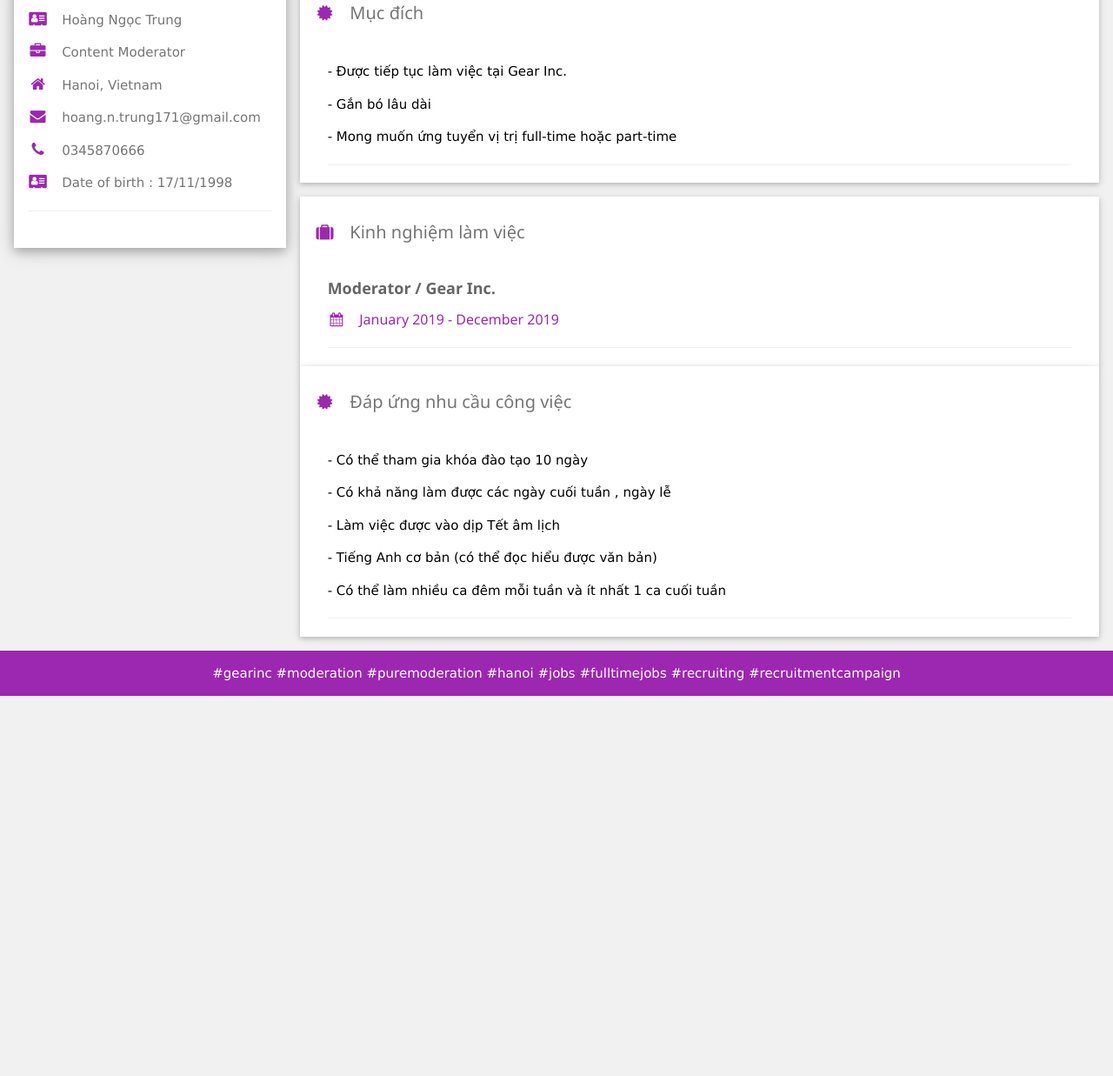
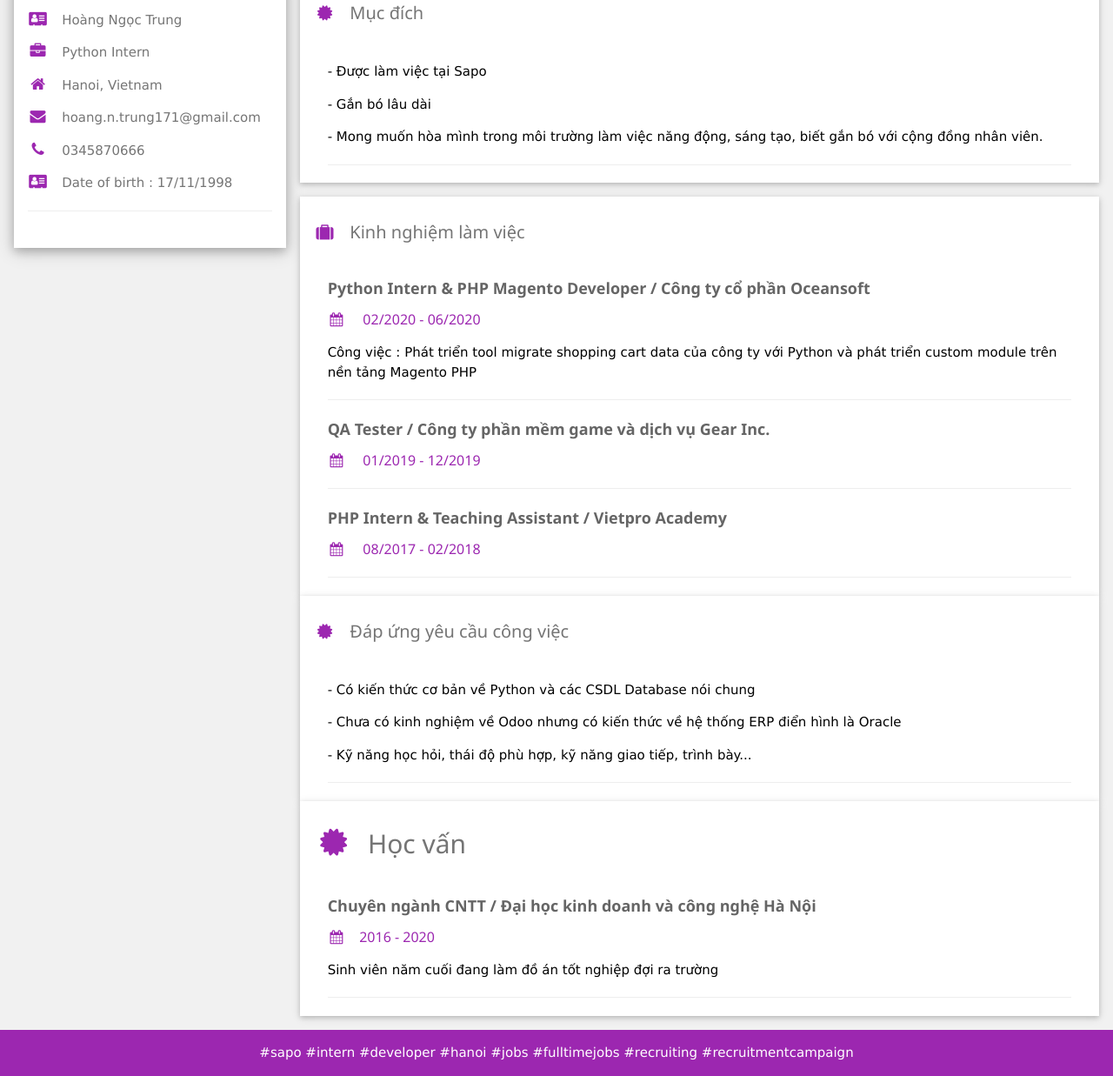
Before and after one commit to subzeroproject/fresher-python, a plain HTML site: page index.html in a window 1280 px wide. Shown: the part 42-1279 px from the top of the page at 87% size. Before the commit the page ends 842 px from the top, so only its background shows below. Drawn offline with Linux system fonts and the light colour scheme.

Commit message:
Update index.html

```diff
--- a/index.html
+++ b/index.html
@@ -235,7 +235,7 @@ hr{border:0;border-top:1px solid #eee;margin:20px 0}
         </div>
         <div class="w3-container">
           <p><i class="fa fa-address-card fa-fw w3-margin-right w3-large w3-text-purple"></i>Hoàng Ngọc Trung</p>
-          <p><i class="fa fa-briefcase fa-fw w3-margin-right w3-large w3-text-purple"></i>Content Moderator</p>
+          <p><i class="fa fa-briefcase fa-fw w3-margin-right w3-large w3-text-purple"></i>Python Intern</p>
           <p><i class="fa fa-home fa-fw w3-margin-right w3-large w3-text-purple"></i>Hanoi, Vietnam</p>
           <p><i class="fa fa-envelope fa-fw w3-margin-right w3-large w3-text-purple"></i>hoang.n.trung171@gmail.com</p>
           <p><i class="fa fa-phone fa-fw w3-margin-right w3-large w3-text-purple"></i>0345870666</p>
@@ -255,9 +255,9 @@ hr{border:0;border-top:1px solid #eee;margin:20px 0}
       <div class="w3-container w3-card-2 w3-white w3-margin-bottom">
         <h4 class="w3-text-grey w3-padding-16"><i class="fa fa-certificate fa-fw w3-margin-right w3-xxsmall w3-text-purple"></i>Mục đích</h4>
         <div class="w3-container">
-          <p>- Được tiếp tục làm việc tại Gear Inc.</p>
+          <p>- Được làm việc tại Sapo</p>
           <p>- Gắn bó lâu dài </p>
-          <p>- Mong muốn ứng tuyển vị trị full-time hoặc part-time
+          <p>- Mong muốn hòa mình trong môi trường làm việc năng động, sáng tạo, biết gắn bó với cộng đồng nhân viên.</p>
 
           <hr>
         </div>
@@ -267,24 +267,39 @@ hr{border:0;border-top:1px solid #eee;margin:20px 0}
       <div class="w3-container w3-card w3-white">
         <h4 class="w3-text-grey w3-padding-16"><i class="fa fa-suitcase fa-fw w3-margin-right w3-xxsmall w3-text-purple"></i>Kinh nghiệm làm việc</h4>
         <div class="w3-container">
-          <h5 class="w3-opacity"><b>Moderator / Gear Inc.</b></h5>
-          <h6 class="w3-text-purple"><i class="fa fa-calendar fa-fw w3-margin-right"></i>January 2019 - December 2019</h6>
+          <h5 class="w3-opacity"><b>Python Intern & PHP Magento Developer / Công ty cổ phần Oceansoft</b></h5>
+          <h6 class="w3-text-purple"><i class="fa fa-calendar fa-fw w3-margin-right"></i> 02/2020 - 06/2020 </h6>
+          <p> Công việc : Phát triển tool migrate shopping cart data của công ty với Python và phát triển custom module trên nền tảng Magento PHP </p>
+          <hr>
+          <h5 class="w3-opacity"><b>QA Tester / Công ty phần mềm game và dịch vụ Gear Inc.</b></h5>
+          <h6 class="w3-text-purple"><i class="fa fa-calendar fa-fw w3-margin-right"></i> 01/2019 - 12/2019 </h6>
+          <hr>
+          <h5 class="w3-opacity"><b>PHP Intern & Teaching Assistant / Vietpro Academy</b></h5>
+          <h6 class="w3-text-purple"><i class="fa fa-calendar fa-fw w3-margin-right"></i> 08/2017 - 02/2018 </h6>
           <hr>
         </div>
       </div>
 
       <div class="w3-container w3-card-2 w3-white">
-        <h4 class="w3-text-grey w3-padding-16"><i class="fa fa-certificate fa-fw w3-margin-right w3-xxsmall w3-text-purple"></i>Đáp ứng nhu cầu công việc</h4>
+        <h4 class="w3-text-grey w3-padding-16"><i class="fa fa-certificate fa-fw w3-margin-right w3-xxsmall w3-text-purple"></i>Đáp ứng yêu cầu công việc</h4>
         <div class="w3-container">
-          <p>- Có thể tham gia khóa đào tạo 10 ngày</p>
-          <p>- Có khả năng làm được các ngày cuối tuần , ngày lễ</p>
-          <p>- Làm việc được vào dịp Tết âm lịch</p>
-          <p>- Tiếng Anh cơ bản (có thể đọc hiểu được văn bản)</p>
-          <p>- Có thể làm nhiều ca đêm mỗi tuần và ít nhất 1 ca cuối tuần</p>
+          <p>- Có kiến thức cơ bản về Python và các CSDL Database nói chung</p>
+          <p>- Chưa có kinh nghiệm về Odoo nhưng có kiến thức về hệ thống ERP điển hình là Oracle</p>
+          <p>- Kỹ năng học hỏi, thái độ phù hợp, kỹ năng giao tiếp, trình bày...</p>
 
           <hr>
         </div>
 
+      </div>
+
+      <div class="w3-container w3-card w3-white">
+        <h2 class="w3-text-grey w3-padding-16"><i class="fa fa-certificate fa-fw w3-margin-right w3-xxlarge w3-text-purple"></i>Học vấn</h2>
+        <div class="w3-container">
+          <h5 class="w3-opacity"><b>Chuyên ngành CNTT / Đại học kinh doanh và công nghệ Hà Nội</b></h5>
+          <h6 class="w3-text-purple"><i class="fa fa-calendar fa-fw w3-margin-right"></i>2016 - 2020</h6>
+          <p> Sinh viên năm cuối đang làm đồ án tốt nghiệp đợi ra trường</p>
+          <hr>
+        </div>
       </div>
 
     <!-- End Right Column -->
@@ -297,7 +312,7 @@ hr{border:0;border-top:1px solid #eee;margin:20px 0}
 </div>
 
 <footer class="w3-container w3-purple w3-center w3-margin-top">
-  <p> #gearinc #moderation #puremoderation #hanoi #jobs #fulltimejobs #recruiting #recruitmentcampaign </p>
+  <p> #sapo #intern #developer #hanoi #jobs #fulltimejobs #recruiting #recruitmentcampaign </p>
 </footer>
 
 </body>
```
